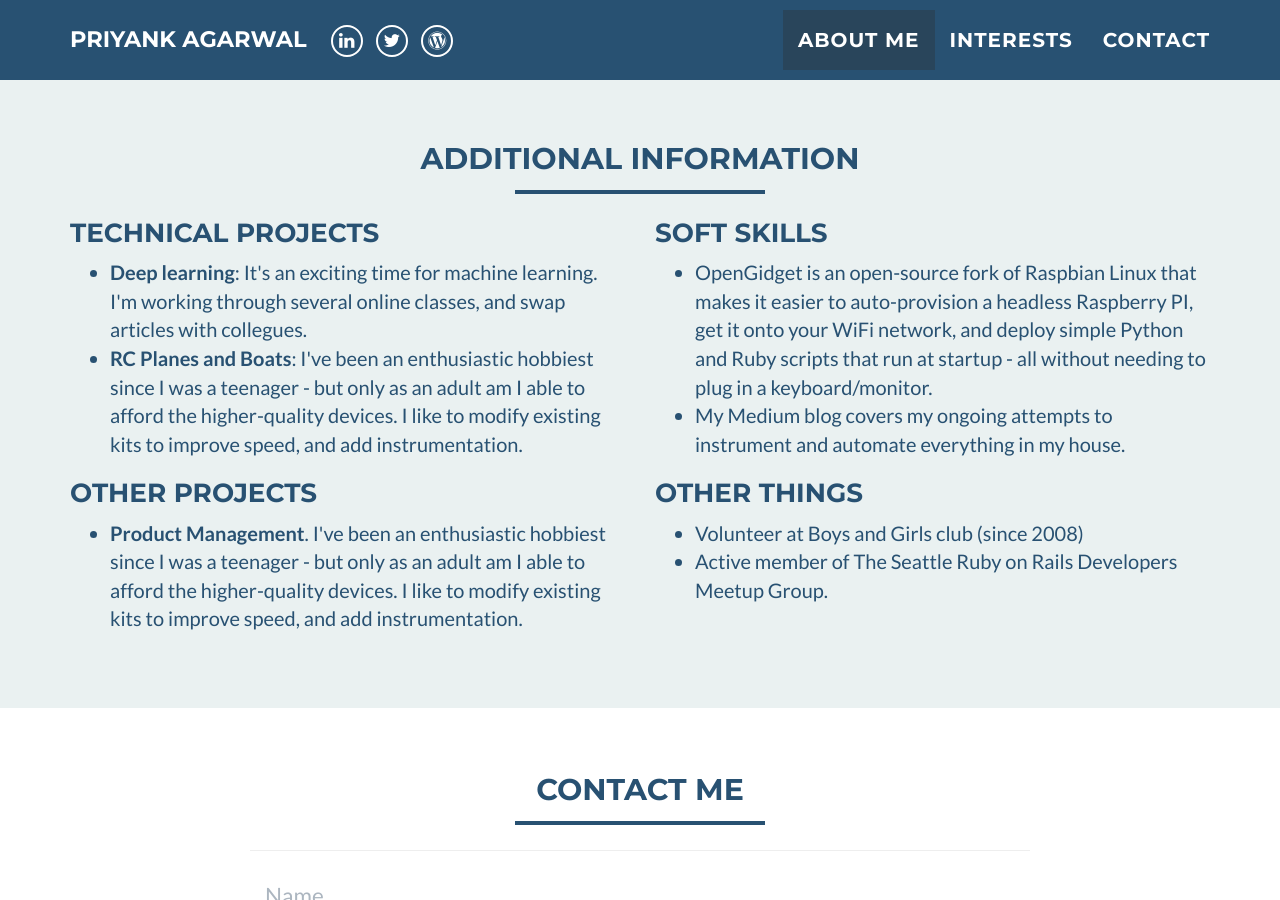
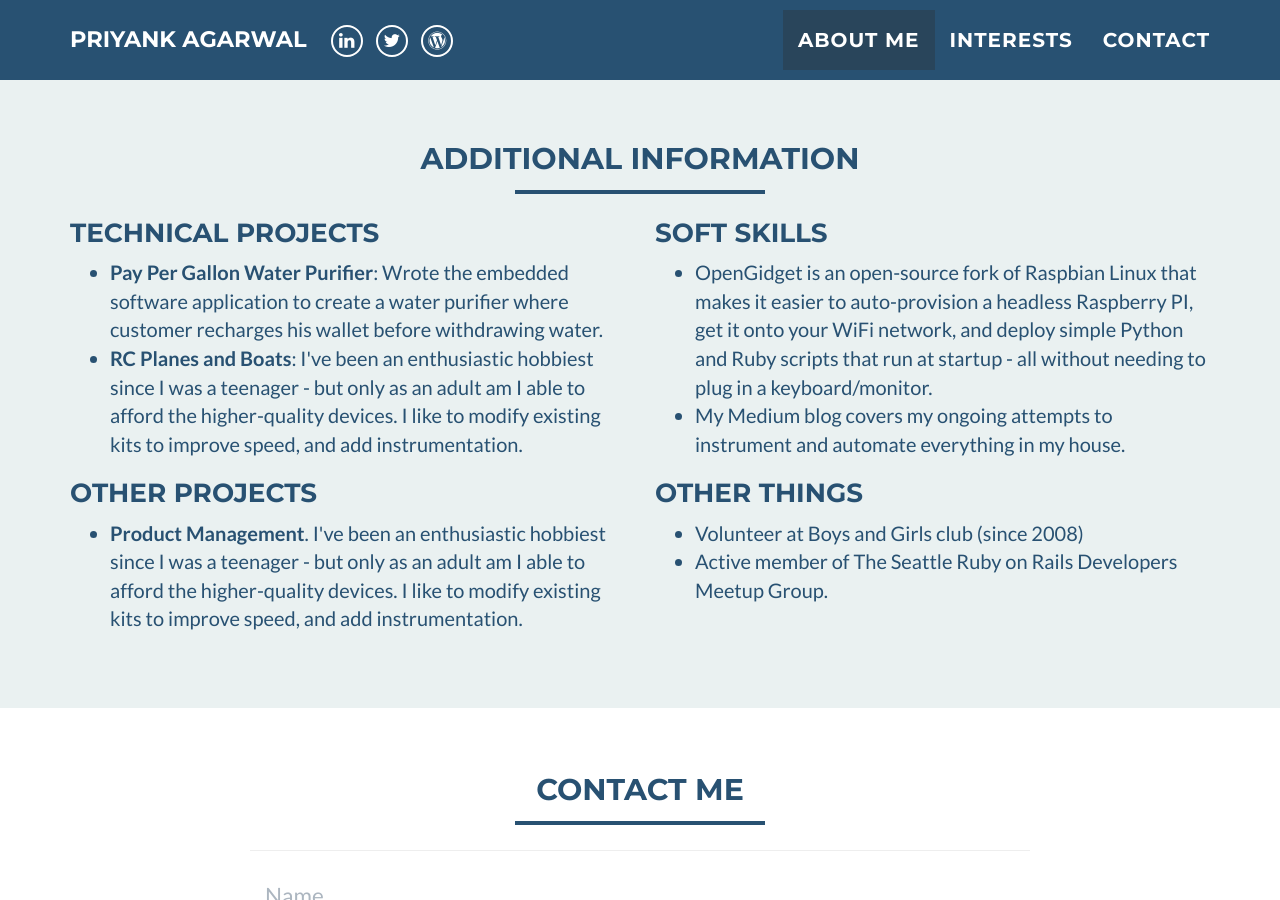
Before and after one commit to dremotion/dremotion.github.io, a Jekyll site: the page built from index.html, in a window 1280 px wide and 900 px high, scrolled down 1092 px. Built offline with Jekyll 4.4.1, drawn with Linux system fonts in a browser that asks for light colours.

Commit message:
Updated bio

```diff
--- a/_includes/interests.html
+++ b/_includes/interests.html
@@ -11,7 +11,7 @@
 		              <h3 style="margin-top:0">Technical Projects</h3>
             			 <ul>
             			  <li>
-            				 <b>Deep learning</b>: It's an exciting time for machine learning. I'm working through several online classes, and swap articles with collegues.
+            				 <b>Pay Per Gallon Water Purifier</b>: Wrote the embedded software application to create a water purifier where customer recharges his wallet before withdrawing water.
             			  </li>
             			  <li>
             				  <b>RC Planes and Boats</b>: I've been an enthusiastic hobbiest since I was a teenager - but only as an adult am I able to afford the higher-quality
```
